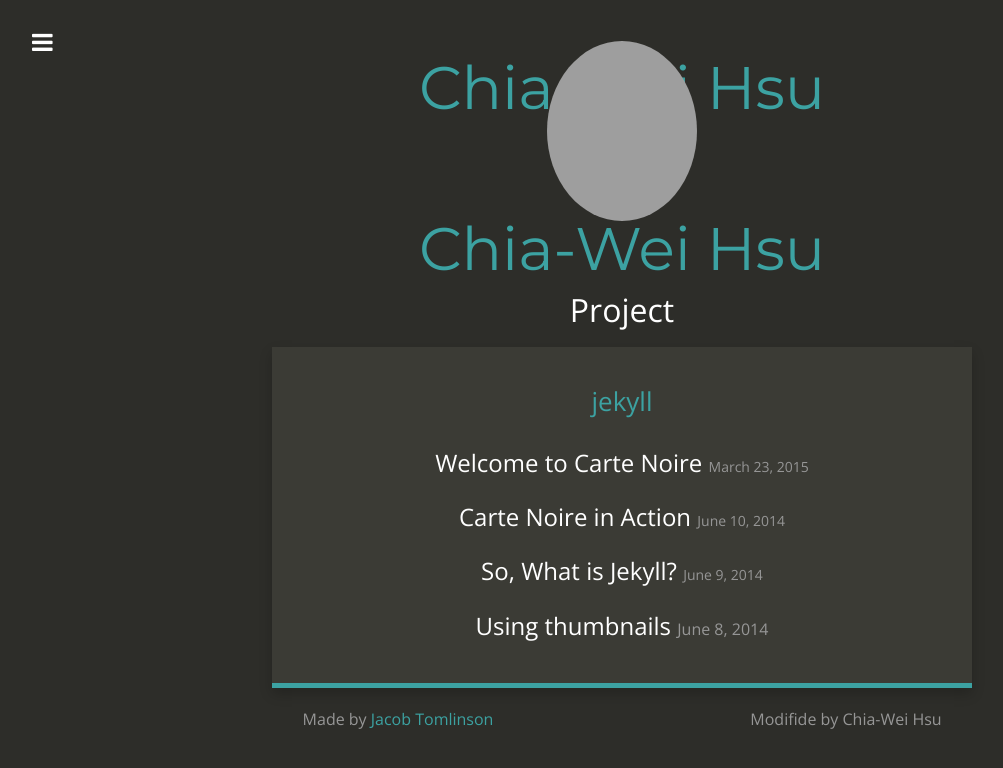
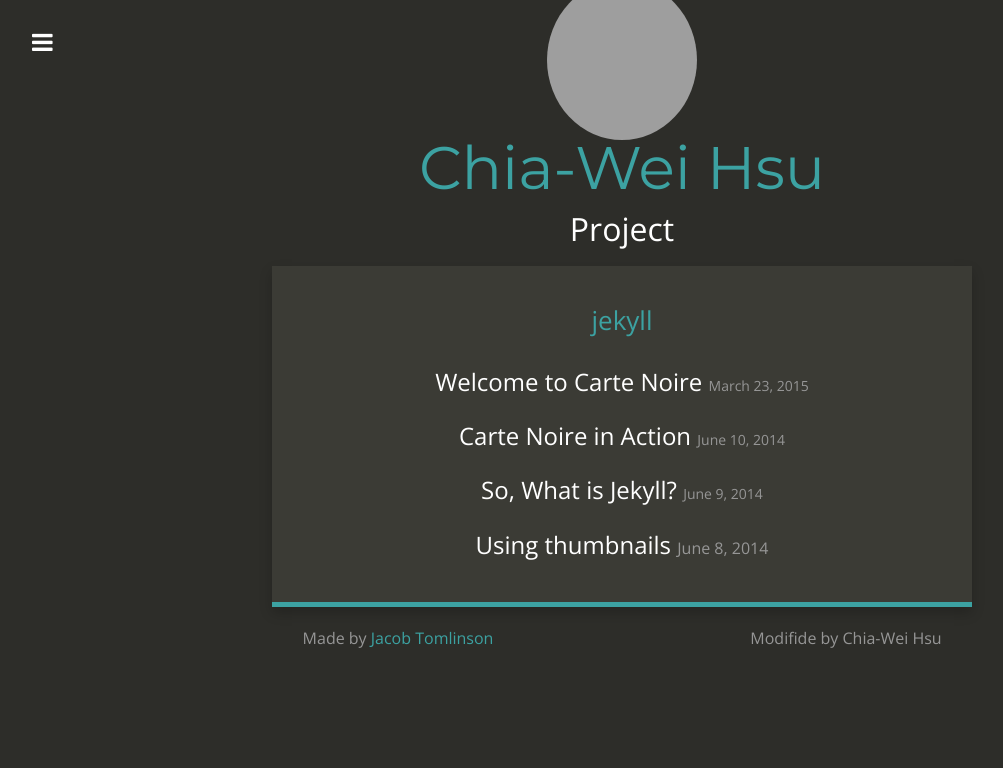
Before and after one commit to chiaweh2/chiaweh2.github.io, a Jekyll site: the page built from project.html, in a window 1280 px wide. Shown: the top 768 px of the page, without its empty margins (18-1021 px from the left). Built offline with Jekyll 4.4.1, drawn with Linux system fonts in a browser that asks for light colours; nearby versions of some CDN libraries.

Commit message:
Update project.html

```diff
--- a/project.html
+++ b/project.html
@@ -8,13 +8,11 @@ thumbnail : book
 <div class="container-fluid index">
   <div class="row index all-posts">
 
-    <h1 class="header author-header">{{ site.author_name }}</h1>
-
             <div class="gravatar">
-                <img src="{{ site.title_image }}" class="img-circle about-image" height="180" width="150" alt="{{ site.title }}" />
+                <img src="{{ site.title_image }}" class="img-circle about-image" height="160" width="150" alt="{{ site.title }}" />
             </div>
 
-            <h1 class="header author-header" itemprop="headline">{{ site.title }}</h1>
+            <h1 class="header author-header" itemprop="headline">{{ site.author_name }}</h1>
 
     <h2 class="header" itemprop="headline">Project</h2>
 
```
